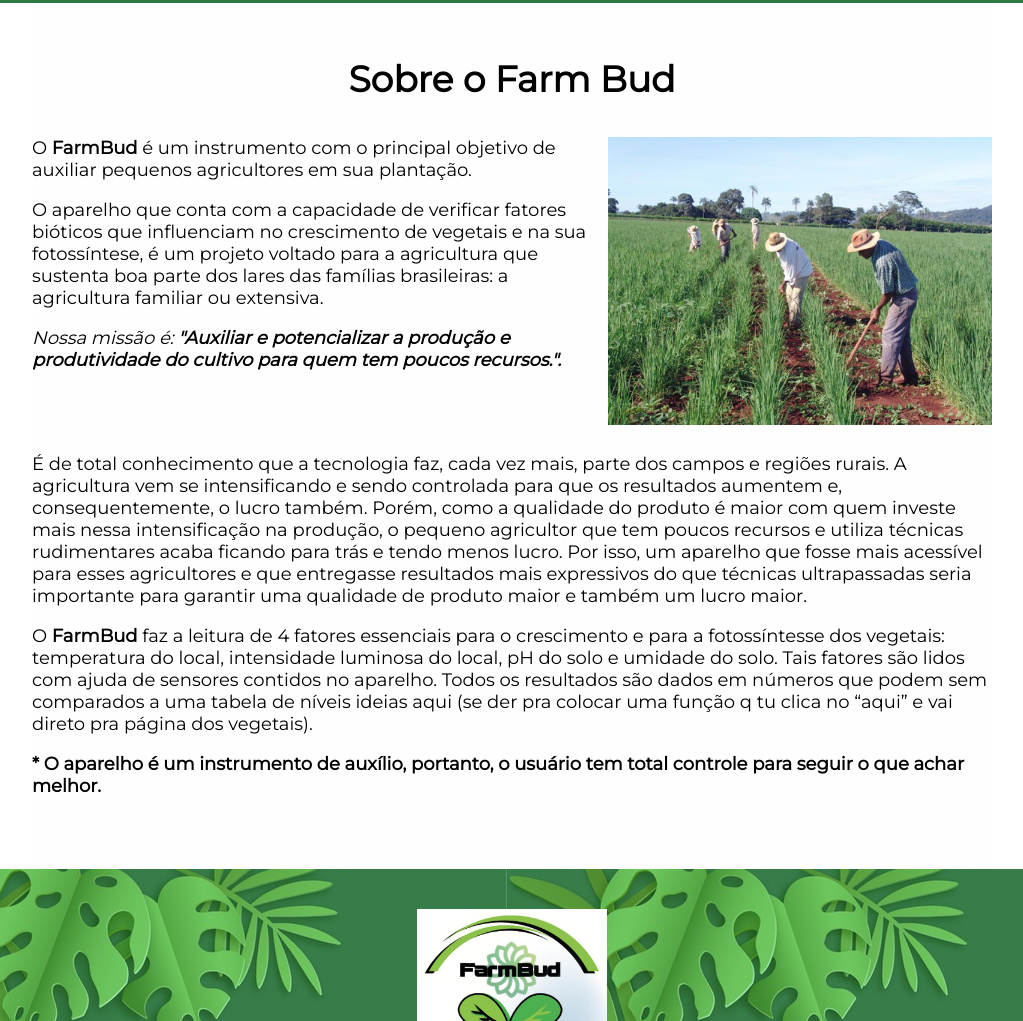
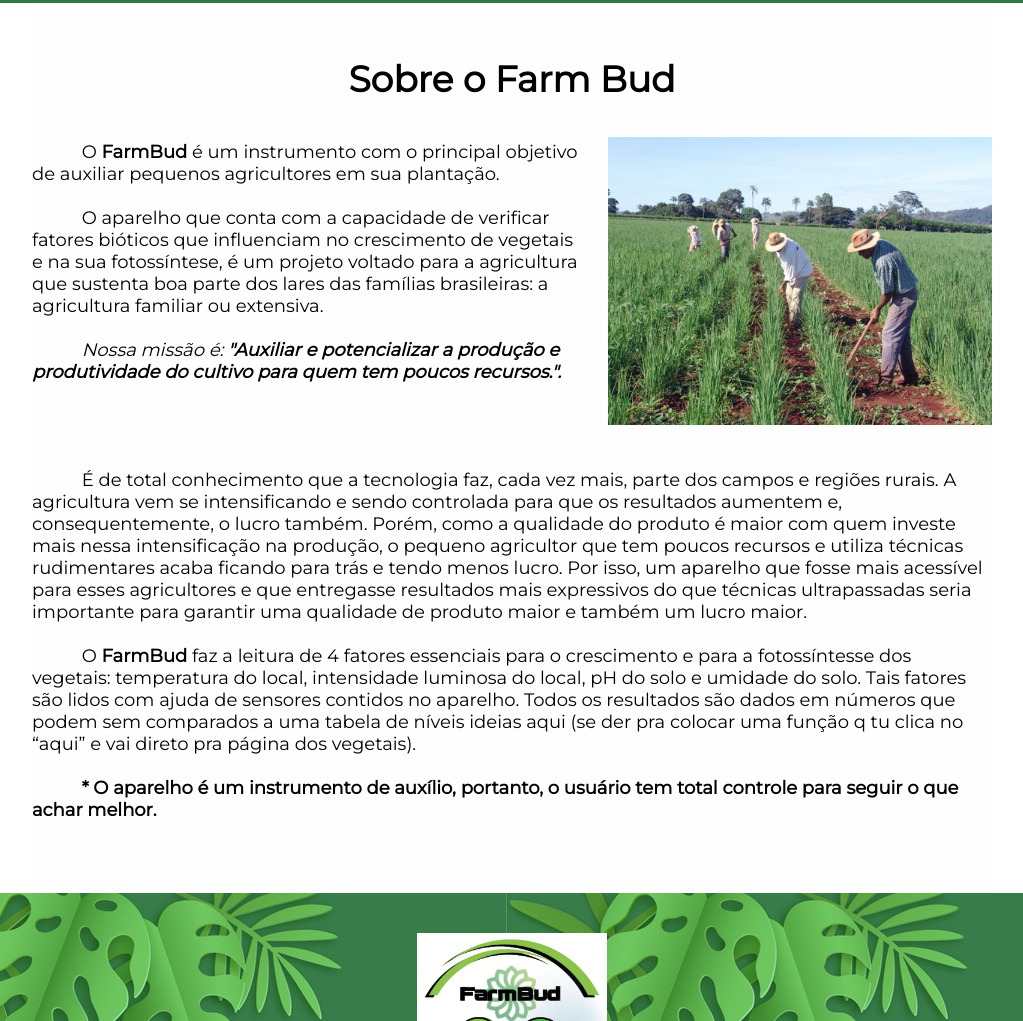
Before and after one commit to pepermao/Farmbud, a plain HTML site: page index.html in a window 1280 px wide. Shown: the part 310-1331 px from the top of the page, without its empty margins (128-1151 px from the left). Drawn offline with Linux system fonts and the light colour scheme.

Commit message:
Update index.html

```diff
--- a/index.html
+++ b/index.html
@@ -30,19 +30,19 @@
 
 				<img class="imagem-home" src="agricultura.jpeg">
 
-			<p>O <strong>FarmBud</strong> é um instrumento com o principal objetivo de auxiliar pequenos agricultores em sua plantação.</p>
+				<p>ㅤㅤㅤO <strong>FarmBud</strong> é um instrumento com o principal objetivo de auxiliar pequenos agricultores em sua plantação.</p>
 
-			<p>O aparelho que conta com a capacidade de verificar fatores bióticos que influenciam no crescimento de vegetais e na sua fotossíntese, é um projeto voltado para a agricultura que sustenta boa parte dos lares das famílias brasileiras: a agricultura familiar ou extensiva.</p>
+				<p>ㅤㅤㅤO aparelho que conta com a capacidade de verificar fatores bióticos que influenciam no crescimento de vegetais e na sua fotossíntese, é um projeto voltado para a agricultura que sustenta boa parte dos lares das famílias brasileiras: a agricultura familiar ou extensiva.</p>
 
-			<p id="missao"><em>Nossa missão é: <strong>"Auxiliar e potencializar a produção e produtividade do cultivo para quem tem poucos recursos.".</em></strong></p>
+				<p id="missao"><em>ㅤㅤㅤNossa missão é: <strong>"Auxiliar e potencializar a produção e produtividade do cultivo para quem tem poucos recursos.".</em></strong></p>
 			</section>
 
 			<section class="informaçao">
-			<p>É de total conhecimento que a tecnologia faz, cada vez mais, parte dos campos e regiões rurais. A agricultura vem se intensificando e sendo controlada para que os resultados aumentem e, consequentemente, o lucro também. Porém, como a qualidade do produto é maior com quem investe mais nessa intensificação na produção, o pequeno agricultor que tem poucos recursos e utiliza técnicas rudimentares acaba ficando para trás e tendo menos lucro. Por isso, um aparelho que fosse mais acessível para esses agricultores e que entregasse resultados mais expressivos do que técnicas ultrapassadas seria importante para garantir uma qualidade de produto maior e também um lucro maior.</p>
+				<p>ㅤㅤㅤÉ de total conhecimento que a tecnologia faz, cada vez mais, parte dos campos e regiões rurais. A agricultura vem se intensificando e sendo controlada para que os resultados aumentem e, consequentemente, o lucro também. Porém, como a qualidade do produto é maior com quem investe mais nessa intensificação na produção, o pequeno agricultor que tem poucos recursos e utiliza técnicas rudimentares acaba ficando para trás e tendo menos lucro. Por isso, um aparelho que fosse mais acessível para esses agricultores e que entregasse resultados mais expressivos do que técnicas ultrapassadas seria importante para garantir uma qualidade de produto maior e também um lucro maior.</p>
 
-			<p>O <strong>FarmBud</strong> faz a leitura de 4 fatores essenciais para o crescimento e para a fotossíntesse dos vegetais: temperatura do local, intensidade luminosa do local, pH do solo e umidade do solo. Tais fatores são lidos com ajuda de sensores contidos no aparelho. Todos os resultados são dados em números que podem sem comparados a uma tabela de níveis ideias aqui (se der pra colocar uma função q tu clica no “aqui” e vai direto pra página dos vegetais).</p>
+				<p>ㅤㅤㅤO <strong>FarmBud</strong> faz a leitura de 4 fatores essenciais para o crescimento e para a fotossíntesse dos vegetais: temperatura do local, intensidade luminosa do local, pH do solo e umidade do solo. Tais fatores são lidos com ajuda de sensores contidos no aparelho. Todos os resultados são dados em números que podem sem comparados a uma tabela de níveis ideias aqui (se der pra colocar uma função q tu clica no “aqui” e vai direto pra página dos vegetais).</p>
 
-			<p><strong>* O aparelho é um instrumento de auxílio, portanto, o usuário tem total controle para seguir o que achar melhor.</strong></p>
+				<p><strong>ㅤㅤㅤ* O aparelho é um instrumento de auxílio, portanto, o usuário tem total controle para seguir o que achar melhor.</strong></p>
 			</section>
 
 		</main>
```
Lines whose indentation alone changed are shown as unchanged.
